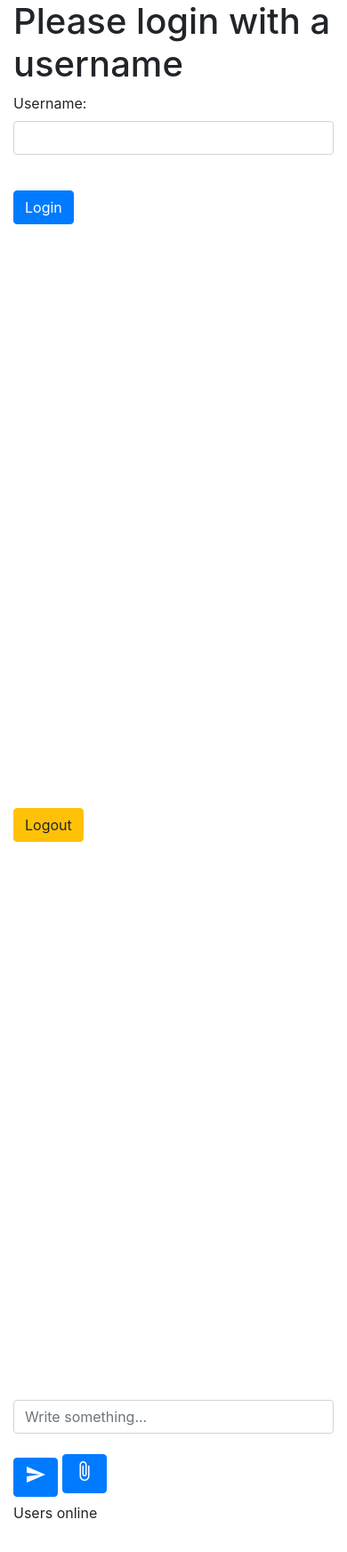
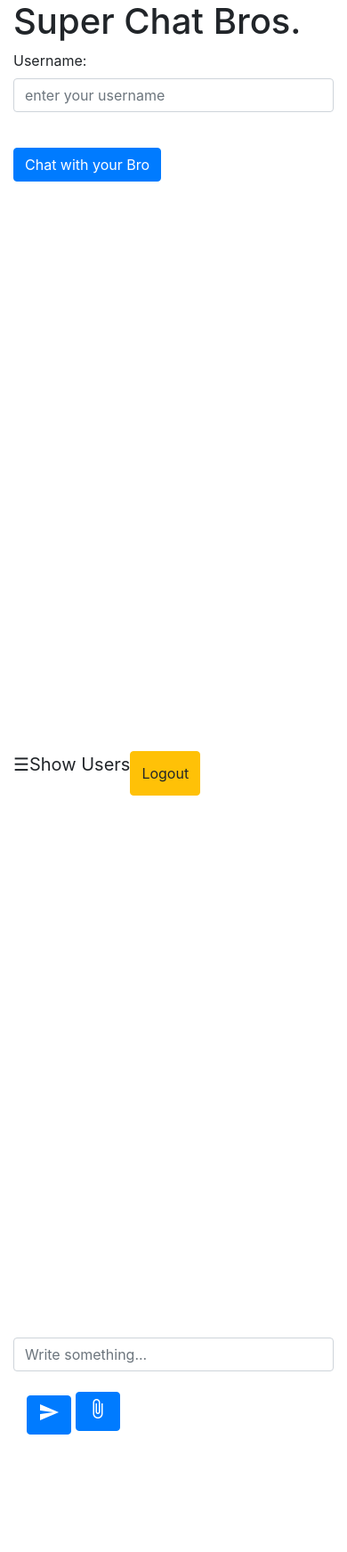
Before and after one commit to RavellHeerdegen/SocketIOChat, a website: page public/pages/index.html in a window 390 px wide. Shown: the top 1744 px of the page at 89% size. Drawn offline with nearby package versions, Linux system fonts and the light colour scheme; no server answers; files whose address does not match are found by name.

Commit message:
Frontend funktionen und anordnung

```diff
--- a/public/pages/index.html
+++ b/public/pages/index.html
@@ -10,28 +10,40 @@
 </head>
 <body>
     <div class="container" id="loginDiv">
-        <h1>Please login with a username</h1>
+        <h1>Super Chat Bros.</h1>
         <div class="form" action="">
             <div class="form-group" id="loginFormGroup">
                 <label>Username:</label>
-                <input type="text" class="form-control" id="usernameInput">
+                <input type="text"  placeholder="enter your username" class="form-control" id="usernameInput">
                 <label class="text-danger" id="loginFailedLabel"></label>
             </div>
-            <button class="btn btn-primary" type="button" id="loginButton">Login</button>
+            <button class="btn btn-primary" type="button" id="loginButton">Chat with your Bro</button>
         </div>
     </div>
 
     <div class="container" id="chatDiv">
+        <div id="headerInfo">
+            <span style="font-size:20px;cursor:pointer" onclick="openNav()">&#9776;Show Users</span>
+            <h3 id="loggedInUserName"></h3>
+            <button class="btn btn-warning" type="button" id="logoutButton">Logout</button>
+        </div>
+
         <div class="row" id="chatRow">
-            <div class="col-sm-10" id="chatColumn">
-                <div class="row" id="headerInfo">
-                    <div class="col-sm-10">
-                        <h3 id="loggedInUserName"></h3>
-                    </div>
-                    <div class="col-sm-2">
-                        <button class="btn btn-warning" type="button" id="logoutButton">Logout</button>
+
+            <div id="mySidenav" class="usernav">
+                <a href="javascript:void(0)" class="closebtn" onclick="closeNav()">&times;</a>
+                <div class="col-sm-2" id="usersColumn">
+                    <div class="row">
+                        <div class="col-sm-12">
+                            <ul class="list-group" id="usersonlinelist">
+
+                            </ul>
+                        </div>
                     </div>
                 </div>
+            </div>
+            <div class="col-sm-10" id="chatColumn">
+
                 <div class="row" id="roomsContent">
                     <div class="col-sm-12" id="roomsTabsWindow">
 
@@ -59,16 +71,7 @@
                     </div>
                 </div>
             </div>
-            <div class="col-sm-2" id="usersColumn">
-                <div class="row">
-                    <div class="col-sm-12">
-                        <label>Users online</label>
-                        <ul class="list-group" id="usersonlinelist">
 
-                        </ul>
-                    </div>
-                </div>
-            </div>
         </div>
     </div>
     <script src="/socket.io/socket.io.js"></script>
--- a/public/scripts/client.js
+++ b/public/scripts/client.js
@@ -279,3 +279,16 @@ function Room() {
 }
 
 /* Object models END */
+
+/* NavBar START */
+function openNav() {
+    document.getElementById("mySidenav").style.width = "250px";
+    document.getElementById("main").style.marginLeft = "250px";
+}
+
+function closeNav() {
+    document.getElementById("mySidenav").style.width = "0";
+    document.getElementById("main").style.marginLeft= "0";
+}
+
+/* NavBar END */
--- a/public/styles/chat.css
+++ b/public/styles/chat.css
@@ -1,8 +1,8 @@
 /* GENERAL */
 
 body, html {
-    height: 100vh;
-    width: 100vw;
+    height: 100%;
+    width: 100%;
 }
 
 /* ------------------ */
@@ -26,10 +26,9 @@ body, html {
 }
 
 #headerInfo {
-    height: 120px;
+    height: 50px;
     display: flex;
-    justify-content: center;
-    align-items: center;
+
 }
 
 #chatContent {
@@ -52,3 +51,46 @@ body, html {
 }
 
 /* ------------------ */
+
+/* NavBar UserList */
+.usernav {
+    height: 100%;
+    width: 0;
+    position: fixed;
+    z-index: 1;
+    top: 0;
+    left: 0;
+    background-color: #595959;
+    overflow-x: hidden;
+    transition: 0.5s;
+    padding-top: 60px;
+}
+
+.usernav a {
+    padding: 8px 8px 8px 32px;
+    text-decoration: none;
+    font-size: 25px;
+    color: #818181;
+    display: block;
+    transition: 0.3s;
+}
+
+
+.usernav .closebtn {
+    position: absolute;
+    top: 0;
+    right: 25px;
+    font-size: 36px;
+    margin-left: 50px;
+}
+
+@media screen and (max-height: 450px) {
+  .usernav {padding-top: 15px;}
+  .usernav a {font-size: 18px;}
+}
+
+.col-sm-2{
+    padding-left: 30px;
+}
+
+/* ------------------ */
```
